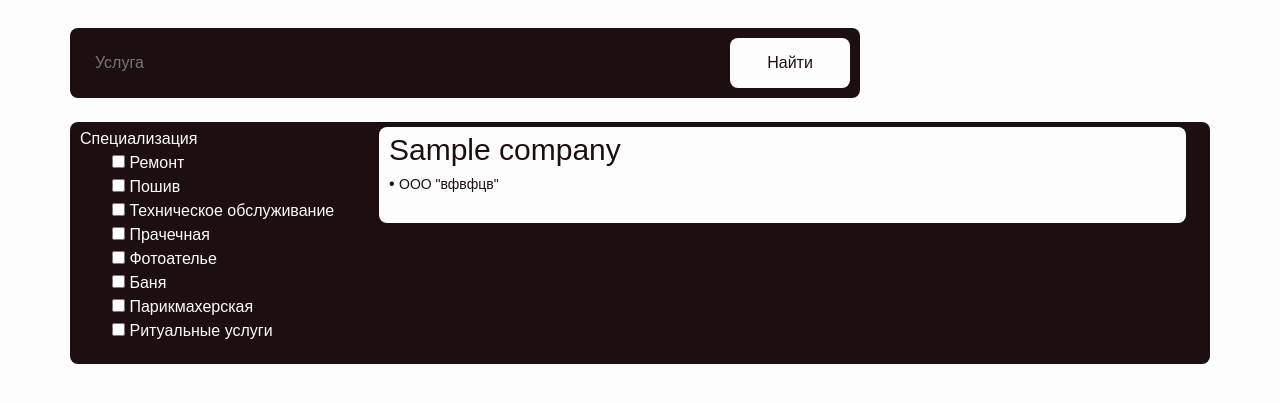
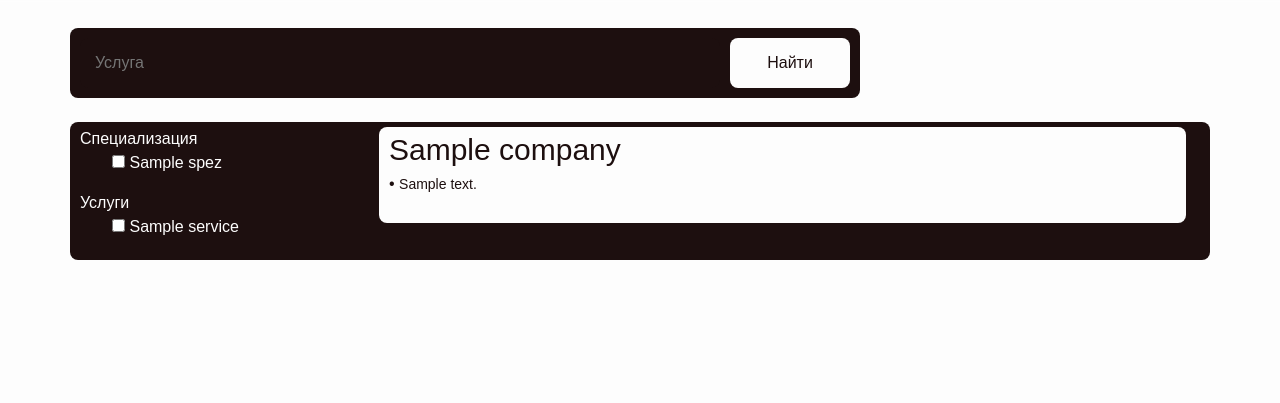
Before and after one commit to bleedcloudVIII/city_service, a Django app: template companies/templates/company_index.html in a window 1280 px wide. Shown: the part 88-491 px from the top of the page. Run offline with Django 5.2, Linux system fonts and the light colour scheme; tables that the repository leaves empty hold one stand-in row (values such as "Sample post"); the template is opened without the code that fills it: values that come from a table or form of the project are taken from there, most other values are stand-ins (such as "Sample title", 1, 10 or a date in 2020); some libraries are stand-ins or nearby versions.

Commit message:
ssshhhiiittt!

```diff
--- a/cityservice/urls.py
+++ b/cityservice/urls.py
@@ -25,10 +25,14 @@ from companies.views import profile as c_profile
 
 
 urlpatterns = [
-    path('admin/', admin.site.urls),
-    path('companies/', c_index, name='company_index'),
-    path('companies/registration/', c_registration, name='company_registration'),
-    path('companies/login/', c_login, name='company_login'),
-    path('companies/profile/', c_profile, name='company_profile'),
+    path('cityservice/admin/', admin.site.urls),
 
+    path('cityservice/', c_index, name='company_index'),
+    path('cityservice/company/registration/', c_registration, name='company_registration'),
+    path('cityservice/company/login/', c_login, name='company_login'),
+    path('cityservice/company/profile/', c_profile, name='company_profile'),
+
+    # path('cityserivce/users/registration/'),
+    # path('cityserivce/users/login/'),
+    # path('cityserivce/users/profile/'),
 ]
--- a/companies/templates/company_index.html
+++ b/companies/templates/company_index.html
@@ -15,9 +15,6 @@
     <script src="/static/bootstrap/js/bootstrap.bundle.min.js"></script>
     <script src="/static/index.js"></script>
 
-    <!-- Работникам, Работодателям -->
-    <!-- Создать резюме, войти, регистрация -->
-    <!-- footer - фигня снизу -->
     <header>
         <div class="container ">
             <div class="row">
@@ -29,8 +26,14 @@
                 <div class="col-1 cs-registration">
                     {% comment %} Регистрация и вход пользователя {% endcomment %}
                     {% comment %} Если пользователь вошёл, то эти ссылки убираются и появляется ссылка на профиль {% endcomment %}
+                    {% comment %} ???????? {% endcomment %}
+                    {% if request.user.is_authenticated %}
+                        <a href="" class="cs-a-registr">Профиль</a>
+                    {% else %}
                         <a href="{% url 'company_login'%}" class="cs-a-registr">Войти</a>
                         <a href="{% url 'company_registration'%}" class="cs-a-registr">Регистрация</a>
+                    {% endif %}
+
                 </div>
             </div>
         </div>
@@ -59,54 +62,31 @@
                     <label id="vibrannie_spez" hidden="true" class="cs-vibrannie-spez-label"></label>
                     <div class="spez-cut" id="spez_cut_list">
                         <ul class="cs-spez-list">
+                            {% for spez in spezs %}
                                 <li>
                                     <label class="cs-label" >
                                         <input type="checkbox" class="cs-checkbox">
-                                    <span>Ремонт</span>
+                                        <span>{{spez.name}}</span>
                                     </label>
                                 </li>
+                            {% endfor %}
+                        </ul>
+                    </div>
+                </div>
+                <div class="spez-name">Услуги</div>
+                <div class="spez">
+                    <!-- Выбранные специализации -->
+                    <label id="vibrannie_spez" hidden="true" class="cs-vibrannie-spez-label"></label>
+                    <div class="spez-cut" id="spez_cut_list">
+                        <ul class="cs-spez-list">
+                            {% for service in services %}
                                 <li>
                                     <label class="cs-label" >
                                         <input type="checkbox" class="cs-checkbox">
-                                    <span>Пошив</span>
+                                        <span>{{service.name}}</span>
                                     </label>
                                 </li>
-                            <li>
-                                <label class="cs-label" >
-                                    <input type="checkbox" class="cs-checkbox">
-                                    <span>Техническое обслуживание</span>
-                                </label>
-                            </li>
-                            <li>
-                                <label class="cs-label" >
-                                    <input type="checkbox" class="cs-checkbox">
-                                    <span>Прачечная</span>
-                                </label>
-                            </li>
-                            <li>
-                                <label class="cs-label" >
-                                    <input type="checkbox" class="cs-checkbox">
-                                    <span>Фотоателье</span>
-                                </label>
-                            </li>
-                            <li>
-                                <label class="cs-label" >
-                                    <input type="checkbox" class="cs-checkbox">
-                                    <span>Баня</span>
-                                </label>
-                            </li>
-                            <li>
-                                <label class="cs-label" >
-                                    <input type="checkbox" class="cs-checkbox">
-                                    <span>Парикмахерская</span>
-                                </label>
-                            </li>
-                            <li>
-                                <label class="cs-label" >
-                                    <input type="checkbox" class="cs-checkbox">
-                                    <span>Ритуальные услуги</span>
-                                </label>
-                            </li>
+                            {% endfor %}
                         </ul>
                     </div>
                 </div>
@@ -125,7 +105,7 @@
                                     <br>
                                     <span class="cs-vakansiya-spez">{{company.spez}}</span>
                                     <span class="tochka"> • </span>
-                                    <span class="cs-vakansiya-company">ООО "вфвфцв"</span>
+                                    <span class="cs-vakansiya-company">{{company.address}}</span>
                                     <br>
                                     <span class="cs-vakansiya-tegi">
                                         {% for service in company.services %}
@@ -136,7 +116,6 @@
                                     <br>
                                 </div>
                             </div>
-
                         </div>
                         {% endfor %}
                     </div>
```
Also changed, not shown: companies/views.py (+90 -12 lines). Lines whose indentation alone changed are shown as unchanged.
